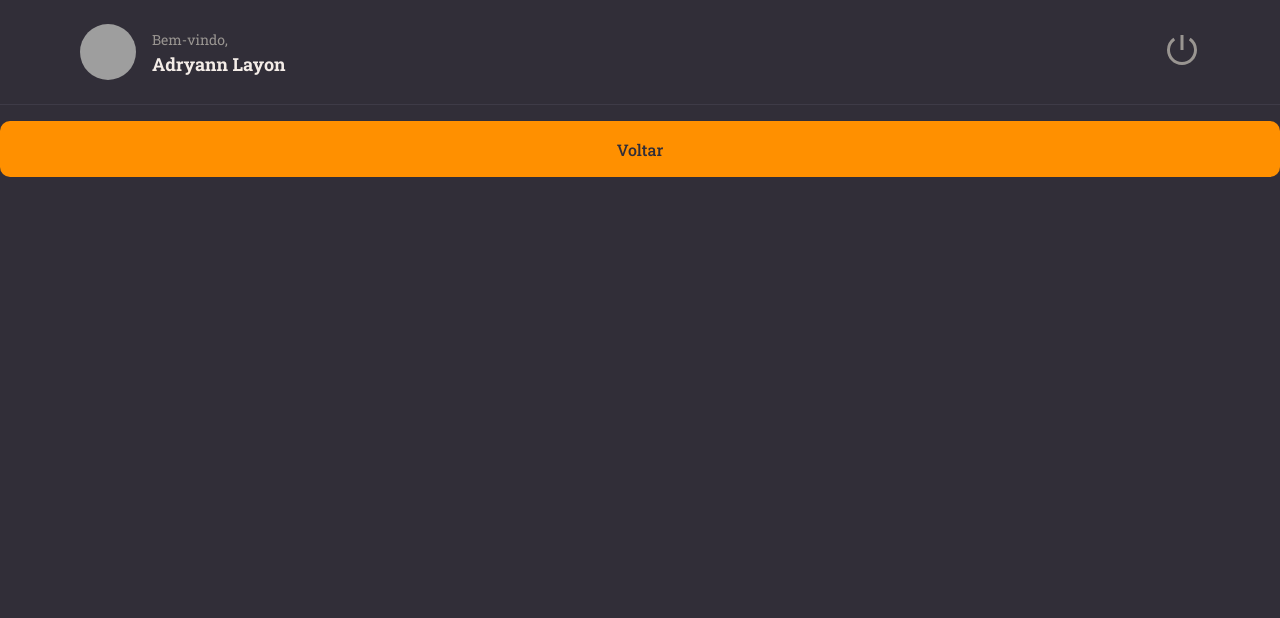
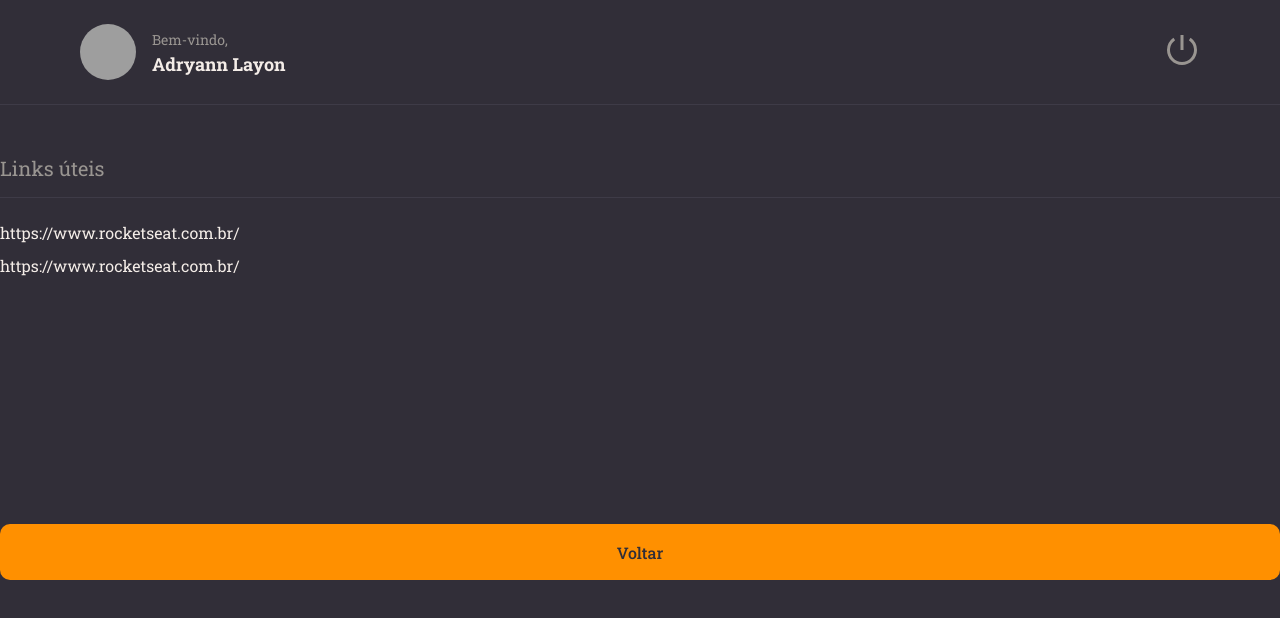
Before and after one commit to Layonzera/stage09-frontend, a React (Vite) app: page / in a window 1280 px wide. Shown: the top 618 px of the page. Built offline with nearby package versions, Linux system fonts and the light colour scheme; grey boxes are pictures that could not be loaded.

Commit message:
learning how use Children property

```diff
--- /dev/null
+++ b/src/components/Section/index.jsx
@@ -0,0 +1,10 @@
+import { Container } from "./styles";
+
+export function Section({ title, children }) {
+  return (
+    <Container>
+      <h2>{ title }</h2>
+      { children }
+    </Container>
+  )
+}
--- /dev/null
+++ b/src/components/Section/styles.js
@@ -0,0 +1,14 @@
+import styled from 'styled-components'
+
+export const Container = styled.section`
+  margin: 50px 0 28px;
+
+  > h2 {
+    border-bottom: 1px solid ${({ theme }) => theme.COLORS.BACKGROUND_700};
+    padding-bottom: 16px;
+    margin-bottom: 24px;
+    color: ${({ theme }) => theme.COLORS.GRAY_100};
+    font-size: 20px;
+    font-weight: 400;
+  }
+`
--- a/src/pages/Details/index.jsx
+++ b/src/pages/Details/index.jsx
@@ -1,13 +1,24 @@
-import { Container } from './styles'
+import { Container, Links } from './styles'
 
 import { Header } from '../../components/Header'
 import { Button } from '../../components/Button'
+import { Section } from '../../components/Section'
 
 export function Details() {
 
   return (
     <Container>
       <Header />
+      <Section title="Links úteis">
+        <Links>
+          <li>
+            <a href="#">https://www.rocketseat.com.br/</a>
+          </li>
+          <li>
+            <a href="#">https://www.rocketseat.com.br/</a>
+          </li>
+        </Links>
+      </Section>
       <Button title='Voltar'/>
     </Container>
   )
--- a/src/pages/Details/styles.js
+++ b/src/pages/Details/styles.js
@@ -9,3 +9,14 @@
     'header'
     'content';
 `
+
+export const Links = styled.ul`
+  list-style: none;
+  > li {
+    margin-top: 12px;
+
+    a {
+      color: ${({ theme }) => theme.COLORS.WHITE};
+    }
+  }
+`
```
